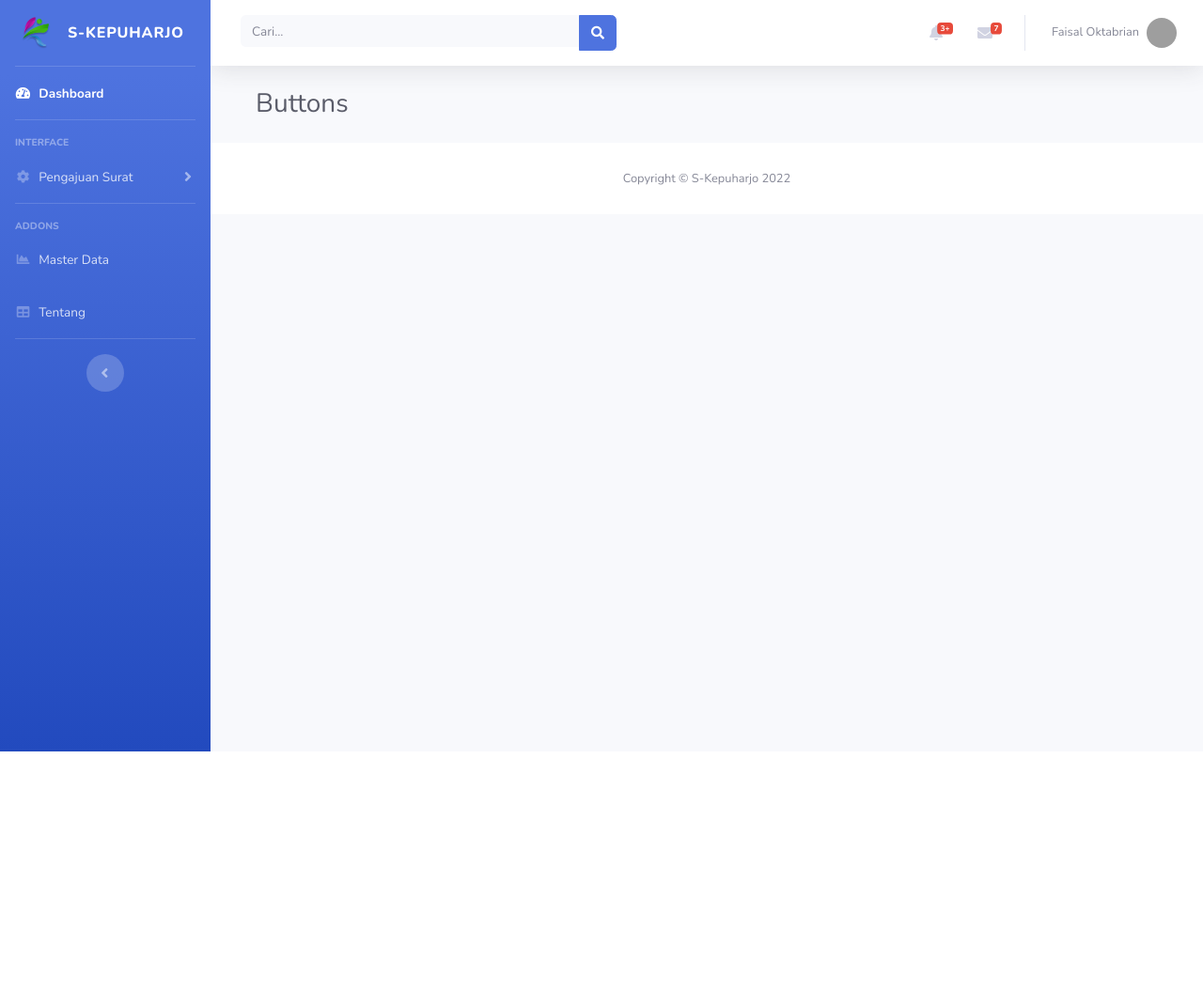
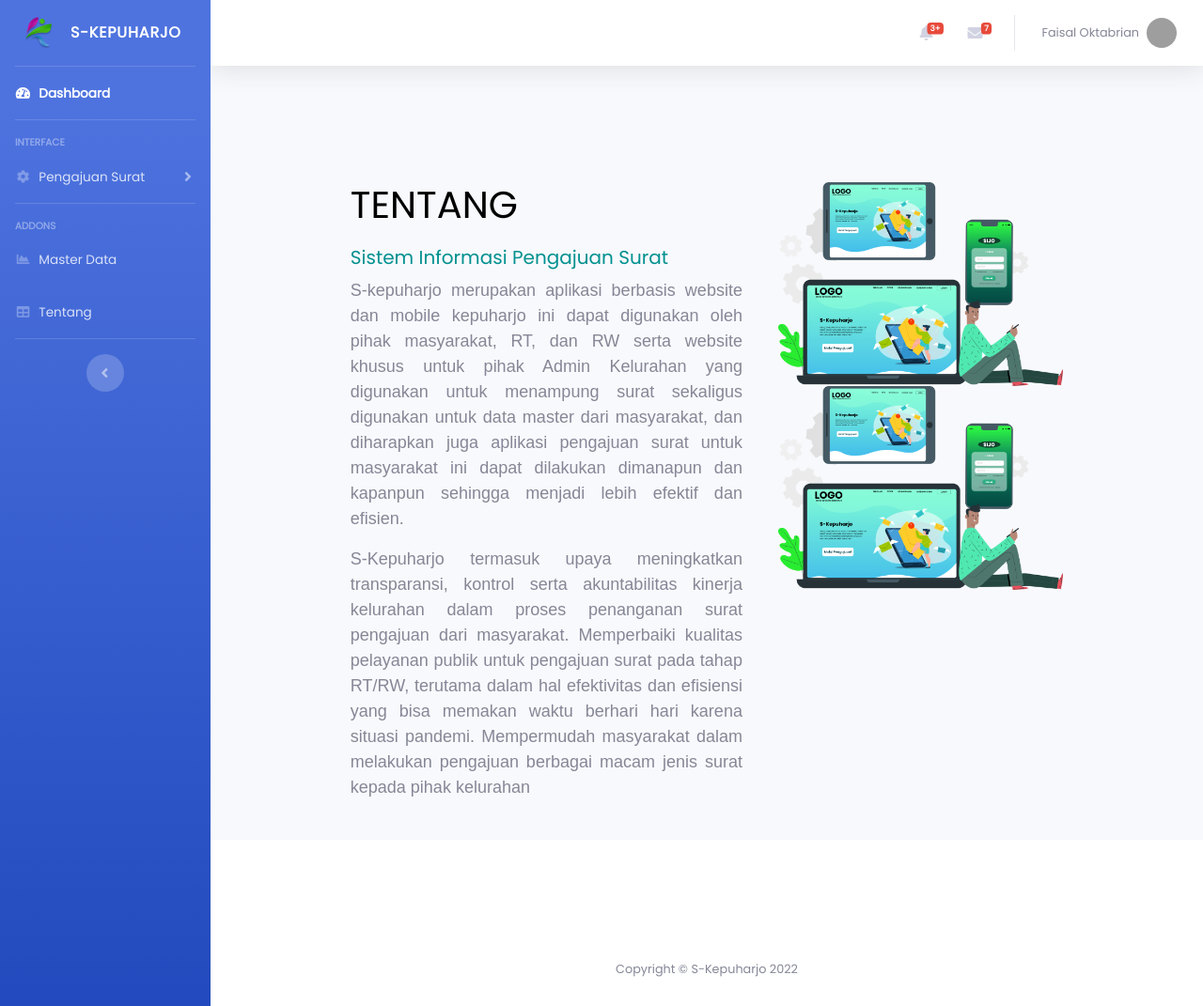
Before and after one commit to KelurahanKepuharjo/Web_Kelurahan_Kepuharjo, a PHP site: page /tentang.php in a window 1280 px wide. Shown: the whole page at 94% size. Before the commit the page ends 800 px from the top, so only its background shows below. Run offline with PHP 8.4, Linux system fonts and the light colour scheme; grey boxes are pictures that could not be loaded.

Commit message:
nadia edit navbar

```diff
--- /dev/null
+++ b/css/tentang.css
@@ -0,0 +1,88 @@
+@import url('https://fonts.googleapis.com/css2?family=Poppins:wght@200;300;400&display=swap');
+
+* {
+    margin: 0px;
+    padding: 0px;
+    box-sizing: border-box;
+    font-family: 'Poppins', sans-serif;
+}
+
+.section {
+    width: 100%;
+    min-height: 100vh;
+}
+
+.container {
+    width: 80%;
+    display: block;
+    margin: auto;
+    padding-top: 100px;
+}
+
+.content-section {
+    float: left;
+    width: 55%;
+}
+
+.image-section {
+    float: right;
+    width: 40%;
+}
+
+.image-section img {
+    width: 100%;
+    height: auto;
+}
+
+.content-section .title {
+    text-transform: uppercase;
+    font-size: 28px;
+    color: black;
+}
+
+.content-section .content h3 {
+    margin-top: 20px;
+    color: #019090;
+    font-size: 20px;
+}
+
+.content-section .content p {
+    margin-top: 10px;
+    font-family: sans-serif;
+    font-size: 18px;
+    line-height: 1.5;
+}
+
+.content-section .social i:hover {
+    color: #3d3d3d;
+}
+
+@media screen and (max-width: 768px) {
+    .container {
+        width: 80%;
+        display: block;
+        margin: auto;
+        padding-top: 50px;
+    }
+
+    .content-section {
+        float: none;
+        width: 100%;
+        display: block;
+        margin: auto;
+    }
+
+    .image-section {
+        float: none;
+        width: 100%;
+
+    }
+
+    .image-section img {
+        width: 100%;
+        height: auto;
+        display: block;
+        margin: auto;
+    }
+
+}
--- /dev/null
+++ b/include/navbar-tentang.php
@@ -0,0 +1,253 @@
+        <!-- Sidebar -->
+        <ul class="navbar-nav bg-gradient-primary sidebar sidebar-dark accordion" id="accordionSidebar">
+
+          <!-- Sidebar - Brand -->
+          <a class="sidebar-brand d-flex align-items-center justify-content-center" href="dashboard.php">
+            <div class="sidebar-brand-icon rotate-n-0">
+              <img src="images/logo_kepuharjo.png" height="40">
+            </div>
+            <div class="sidebar-brand-text mx-2">S-Kepuharjo <sup></sup></div>
+          </a>
+
+          <!-- Divider -->
+          <hr class="sidebar-divider my-0">
+
+          <!-- Nav Item - Dashboard -->
+          <li class="nav-item active">
+            <a class="nav-link" href="dashboard.php">
+              <i class="fas fa-fw fa-tachometer-alt"></i>
+              <span>Dashboard</span></a>
+          </li>
+
+          <!-- Divider -->
+          <hr class="sidebar-divider">
+
+          <!-- Heading -->
+          <div class="sidebar-heading">
+            Interface
+          </div>
+
+          <!-- Nav Item - Pages Collapse Menu -->
+          <li class="nav-item">
+            <a class="nav-link collapsed" href="#" data-toggle="collapse" data-target="#collapseTwo" aria-expanded="true" aria-controls="collapseTwo">
+              <i class="fas fa-fw fa-cog"></i>
+              <span>Pengajuan Surat</span>
+            </a>
+            <div id="collapseTwo" class="collapse" aria-labelledby="headingTwo" data-parent="#accordionSidebar">
+              <div class="bg-white py-2 collapse-inner rounded">
+                <h6 class="collapse-header">Status Surat:</h6>
+                <a class="collapse-item" href="surat-masuk.php">Surat Masuk</a>
+                <a class="collapse-item" href="surat-diproses.php">Surat Diproses</a>
+                <a class="collapse-item" href="surat-dapat-diambil.php">Surat Dapat Diambil</a>
+                <a class="collapse-item" href="surat-ditolak.php">Surat Ditolak</a>
+                <a class="collapse-item" href="surat-selesai.php">Surat Selesai</a>
+              </div>
+            </div>
+          </li>
+
+          <!-- Divider -->
+          <hr class="sidebar-divider">
+
+          <!-- Heading -->
+          <div class="sidebar-heading">
+            Addons
+          </div>
+
+          <!-- Nav Item - Charts -->
+          <li class="nav-item">
+            <a class="nav-link" href="master-data.php">
+              <i class="fas fa-fw fa-chart-area"></i>
+              <span>Master Data</span></a>
+          </li>
+
+          <!-- Nav Item - Tables -->
+          <li class="nav-item">
+            <a class="nav-link" href="tentang.php">
+              <i class="fas fa-fw fa-table"></i>
+              <span>Tentang</span></a>
+          </li>
+
+          <!-- Divider -->
+          <hr class="sidebar-divider d-none d-md-block">
+
+          <!-- Sidebar Toggler (Sidebar) -->
+          <div class="text-center d-none d-md-inline">
+            <button class="rounded-circle border-0" id="sidebarToggle"></button>
+          </div>
+
+        </ul>
+        <!-- End of Sidebar -->
+
+        <!-- Content Wrapper -->
+        <div id="content-wrapper" class="d-flex flex-column">
+
+          <!-- Main Content -->
+          <div id="content">
+
+            <!-- Topbar -->
+            <nav class="navbar navbar-expand navbar-light bg-white topbar mb-4 static-top shadow">
+
+              <!-- Sidebar Toggle (Topbar) -->
+              <button id="sidebarToggleTop" class="btn btn-link d-md-none rounded-circle mr-3">
+                <i class="fa fa-bars"></i>
+              </button>
+
+              <!-- Topbar Search -->
+              <form class="d-none d-sm-inline-block form-inline mr-auto ml-md-3 my-2 my-md-0 mw-100 navbar-search">
+                <div class="input-group">
+
+                  <div class="input-group-append">
+                    <!-- <button class="btn btn-primary" type="button">
+                      <i class="fas fa-search fa-sm"></i>
+                    </button> -->
+                  </div>
+                </div>
+              </form>
+
+              <!-- Topbar Navbar -->
+              <ul class="navbar-nav ml-auto">
+
+
+
+                <!-- Nav Item - Alerts -->
+                <li class="nav-item dropdown no-arrow mx-1">
+                  <a class="nav-link dropdown-toggle" href="#" id="alertsDropdown" role="button" data-toggle="dropdown" aria-haspopup="true" aria-expanded="false">
+                    <i class="fas fa-bell fa-fw"></i>
+                    <!-- Counter - Alerts -->
+                    <span class="badge badge-danger badge-counter">3+</span>
+                  </a>
+                  <!-- Dropdown - Alerts -->
+                  <div class="dropdown-list dropdown-menu dropdown-menu-right shadow animated--grow-in" aria-labelledby="alertsDropdown">
+                    <h6 class="dropdown-header">
+                      Alerts Center
+                    </h6>
+                    <a class="dropdown-item d-flex align-items-center" href="#">
+                      <div class="mr-3">
+                        <div class="icon-circle bg-primary">
+                          <i class="fas fa-file-alt text-white"></i>
+                        </div>
+                      </div>
+                      <div>
+                        <div class="small text-gray-500">December 12, 2019</div>
+                        <span class="font-weight-bold">A new monthly report is ready to download!</span>
+                      </div>
+                    </a>
+                    <a class="dropdown-item d-flex align-items-center" href="#">
+                      <div class="mr-3">
+                        <div class="icon-circle bg-success">
+                          <i class="fas fa-donate text-white"></i>
+                        </div>
+                      </div>
+                      <div>
+                        <div class="small text-gray-500">December 7, 2019</div>
+                        $290.29 has been deposited into your account!
+                      </div>
+                    </a>
+                    <a class="dropdown-item d-flex align-items-center" href="#">
+                      <div class="mr-3">
+                        <div class="icon-circle bg-warning">
+                          <i class="fas fa-exclamation-triangle text-white"></i>
+                        </div>
+                      </div>
+                      <div>
+                        <div class="small text-gray-500">December 2, 2019</div>
+                        Spending Alert: We've noticed unusually high spending for your account.
+                      </div>
+                    </a>
+                    <a class="dropdown-item text-center small text-gray-500" href="#">Show All Alerts</a>
+                  </div>
+                </li>
+
+                <!-- Nav Item - Messages -->
+                <li class="nav-item dropdown no-arrow mx-1">
+                  <a class="nav-link dropdown-toggle" href="#" id="messagesDropdown" role="button" data-toggle="dropdown" aria-haspopup="true" aria-expanded="false">
+                    <i class="fas fa-envelope fa-fw"></i>
+                    <!-- Counter - Messages -->
+                    <span class="badge badge-danger badge-counter">7</span>
+                  </a>
+                  <!-- Dropdown - Messages -->
+                  <div class="dropdown-list dropdown-menu dropdown-menu-right shadow animated--grow-in" aria-labelledby="messagesDropdown">
+                    <h6 class="dropdown-header">
+                      Message Center
+                    </h6>
+                    <a class="dropdown-item d-flex align-items-center" href="#">
+                      <div class="dropdown-list-image mr-3">
+                        <img class="rounded-circle" src="img/undraw_profile_1.svg" alt="...">
+                        <div class="status-indicator bg-success"></div>
+                      </div>
+                      <div class="font-weight-bold">
+                        <div class="text-truncate">Hi there! I am wondering if you can help me with a
+                          problem I've been having.</div>
+                        <div class="small text-gray-500">Emily Fowler · 58m</div>
+                      </div>
+                    </a>
+                    <a class="dropdown-item d-flex align-items-center" href="#">
+                      <div class="dropdown-list-image mr-3">
+                        <img class="rounded-circle" src="img/undraw_profile_2.svg" alt="...">
+                        <div class="status-indicator"></div>
+                      </div>
+                      <div>
+                        <div class="text-truncate">I have the photos that you ordered last month, how
+                          would you like them sent to you?</div>
+                        <div class="small text-gray-500">Jae Chun · 1d</div>
+                      </div>
+                    </a>
+                    <a class="dropdown-item d-flex align-items-center" href="#">
+                      <div class="dropdown-list-image mr-3">
+                        <img class="rounded-circle" src="img/undraw_profile_3.svg" alt="...">
+                        <div class="status-indicator bg-warning"></div>
+                      </div>
+                      <div>
+                        <div class="text-truncate">Last month's report looks great, I am very happy with
+                          the progress so far, keep up the good work!</div>
+                        <div class="small text-gray-500">Morgan Alvarez · 2d</div>
+                      </div>
+                    </a>
+                    <a class="dropdown-item d-flex align-items-center" href="#">
+                      <div class="dropdown-list-image mr-3">
+                        <img class="rounded-circle" src="https://source.unsplash.com/Mv9hjnEUHR4/60x60" alt="...">
+                        <div class="status-indicator bg-success"></div>
+                      </div>
+                      <div>
+                        <div class="text-truncate">Am I a good boy? The reason I ask is because someone
+                          told me that people say this to all dogs, even if they aren't good...</div>
+                        <div class="small text-gray-500">Chicken the Dog · 2w</div>
+                      </div>
+                    </a>
+                    <a class="dropdown-item text-center small text-gray-500" href="#">Read More Messages</a>
+                  </div>
+                </li>
+
+                <div class="topbar-divider d-none d-sm-block"></div>
+
+                <!-- Nav Item - User Information -->
+                <li class="nav-item dropdown no-arrow">
+                  <a class="nav-link dropdown-toggle" href="#" id="userDropdown" role="button" data-toggle="dropdown" aria-haspopup="true" aria-expanded="false">
+                    <span class="mr-2 d-none d-lg-inline text-gray-600 small">Faisal Oktabrian</span>
+                    <img class="img-profile rounded-circle" src="images/icon-user-profile.png">
+                  </a>
+                  <!-- Dropdown - User Information -->
+                  <div class="dropdown-menu dropdown-menu-right shadow animated--grow-in" aria-labelledby="userDropdown">
+                    <a class="dropdown-item" href="profile.php">
+                      <i class="fas fa-user fa-sm fa-fw mr-2 text-gray-400"></i>
+                      Profile
+                    </a>
+                    <a class="dropdown-item" href="kelurahan.php">
+                      <i class="fa fa-building fa-sm fa-fw mr-2 text-gray-400"></i>
+                      Kelurahan
+                    </a>
+                    <div class="dropdown-divider"></div>
+                    <a class="dropdown-item" href="#" data-toggle="modal" data-target="#logoutModal">
+                      <i class="fas fa-sign-out-alt fa-sm fa-fw mr-2 text-gray-400"></i>
+                      Logout
+                    </a>
+                  </div>
+                </li>
+
+              </ul>
+
+            </nav>
+            <!-- End of Topbar -->
+
+            <!-- Begin Page Content -->
+            <div class="container-fluid">
--- a/kelurahan.php
+++ b/kelurahan.php
@@ -1,6 +1,6 @@
 <?php
 include('include/header.php');
-include('include/navbar.php');
+include('include/navbar-tentang.php');
 ?>
 
 <!-- Begin Page Content -->
--- a/profile.php
+++ b/profile.php
@@ -1,6 +1,6 @@
 <?php
 include('include/header.php');
-include('include/navbar.php');
+include('include/navbar-tentang.php');
 ?>
 
 <!-- Begin Page Content -->
--- a/tentang.php
+++ b/tentang.php
@@ -1,25 +1,48 @@
 <?php
 include('include/header.php');
-include('include/navbar.php');
+include('include/navbar-tentang.php');
 ?>
 
 <!-- Begin Page Content -->
-<div class="container-fluid">
+<link rel="stylesheet" href="css/tentang.css">
 
-    <!-- Page Heading -->
-    <h1 class="h3 mb-4 text-gray-800">Buttons</h1>
 
-    <div class="row">
-
-        <div class="col-lg-6">
+<body>
+    <div class="section">
+        <div class="container">
+            <div class="content-section">
+                <div class="title">
+                    <h1>Tentang</h1>
+                </div>
+                <div class="content">
+                    <h3>Sistem Informasi Pengajuan Surat</h3>
+                    <p align="justify"> S-kepuharjo merupakan aplikasi berbasis website dan mobile kepuharjo ini dapat
+                        digunakan oleh pihak masyarakat,
+                        RT, dan RW serta website khusus untuk
+                        pihak Admin Kelurahan yang digunakan untuk menampung surat sekaligus digunakan untuk data master
+                        dari masyarakat, dan
+                        diharapkan juga aplikasi pengajuan surat untuk masyarakat ini dapat dilakukan dimanapun dan
+                        kapanpun sehingga menjadi
+                        lebih efektif dan efisien.</p>
+                    <p align="justify"> S-Kepuharjo termasuk upaya meningkatkan transparansi, kontrol serta
+                        akuntabilitas kinerja kelurahan dalam
+                        proses penanganan surat pengajuan dari
+                        masyarakat. Memperbaiki kualitas pelayanan publik untuk pengajuan surat pada tahap RT/RW,
+                        terutama dalam hal
+                        efektivitas dan efisiensi yang bisa memakan waktu berhari hari karena situasi pandemi.
+                        Mempermudah masyarakat dalam melakukan pengajuan berbagai macam jenis surat kepada pihak
+                        kelurahan</p>
+                </div>
+            </div>
+            <div class="image-section">
+                <img src="images/icon-laman-tentang.png">
+            </div>
+            <div class="image-section">
+                <img src="images/icon-laman-tentang.png">
+            </div>
         </div>
-
     </div>
-    <!-- /.container-fluid -->
-
-</div>
-<!-- End of Main Content -->
-
+</body>
 <?php
 include('include/scripts.php');
 include('include/footer.php');
```
Also changed, not shown: images/icon-laman-tentang.png (added).
